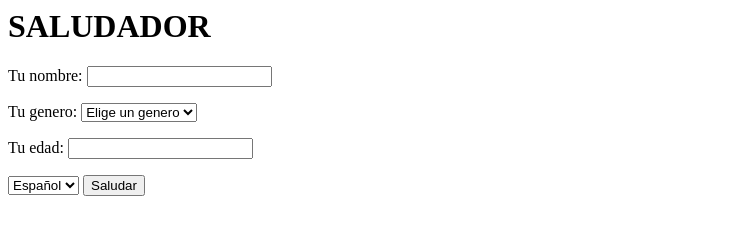
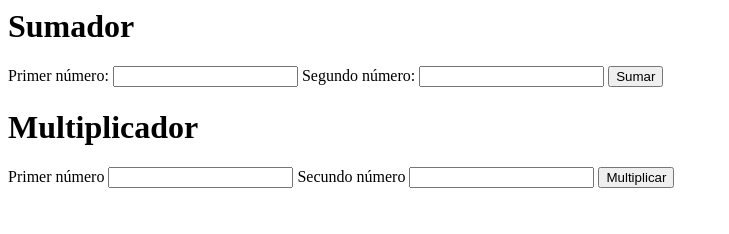
Before and after one commit to IsabelBustamanteQ/Saludador, a website built with Parcel: page index.html in a window 1280 px wide. Shown: the whole page, without its empty margins (0-729 px from the left). Built offline with nearby package versions, Linux system fonts and the light colour scheme.

Commit message:
Volviendo a Index

```diff
--- a/index.html
+++ b/index.html
@@ -1,31 +1,29 @@
 <html>
   <body>
-    <h1>SALUDADOR</h1>
-    <script>
-      let fecha=new Date();
-    </script>
-    <form id="saludador-form">
-        <label for="Nombre">Tu nombre:</label>
-        <input type="text" id="nombre" />
-        <p>
-          <label for="Genero">Tu genero:</label>
-          <select name="Genero" id="genero">
-              <option value="0">Elige un genero</option>
-              <option value="1">Mujer</option>
-              <option value="2">Hombre</option>
-          </select>
-       </p>
-       <p>
-        <label for="Edad">Tu edad:</label>
-        <input type="number" id="edad" min="0"/>
-       </p>
-       <select name="Idioma" id="idioma">
-        <option value="0">Español</option>
-        <option value="1">English</option>
-        </select>
-        <input type="submit" value="Saludar" id="saludar-button" />
-    </form>
-    <div id="resultado-div"></div>
-    <script type="module" src="./src/presenterSaludador.js"></script>
+    <div id="Suma">
+      <h1>Sumador</h1>
+      <form id="sumar-form">
+        <label for="primer-numero">Primer número:</label>
+        <input type="number" id="primer-numero" />
+        <label for="segundo-numero">Segundo número:</label>
+        <input type="number" id="segundo-numero" />
+        <input type="submit" value="Sumar" id="sumar-button" />
+      </form>
+      <div id="resultado-div"></div>
+      <script type="module" src="./src/presenter.js"></script>
+    </div>
+    <div id="Multiplicacion">
+      <h1>Multiplicador</h1>
+      <form id="multiplicar-form">
+        <label for="tercer-numero">Primer número</label>
+        <input type="number" id="tercer-numero"/>
+        <label for="cuarto-numero">Secundo número</label>
+        <input type="number" id="cuarto-numero"/>
+        <input type="submit" value="Multiplicar" id="multiplicar-button"/>
+      </form>
+      <div id="resultado2-div"></div>
+      <script type="module" src="./src/presenterMultiplicador.js"></script>
+    </div>
+
   </body>
 </html>
```
